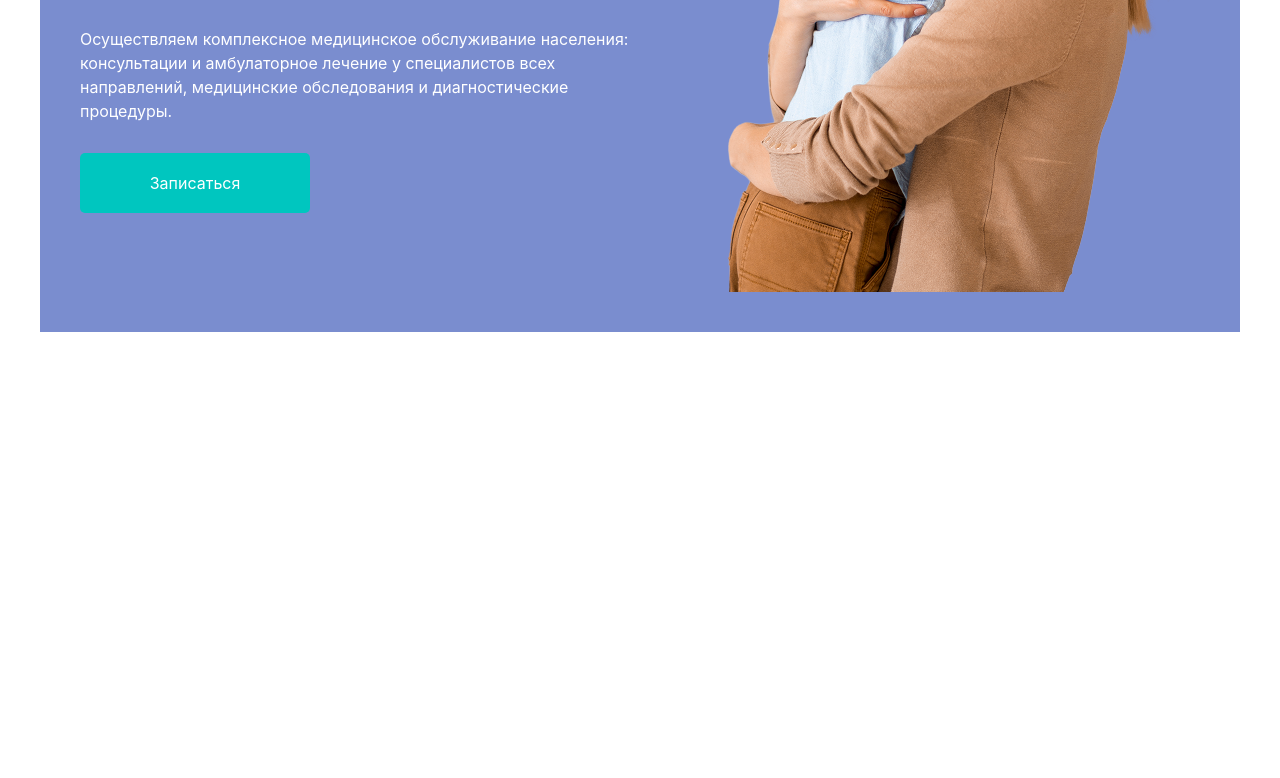
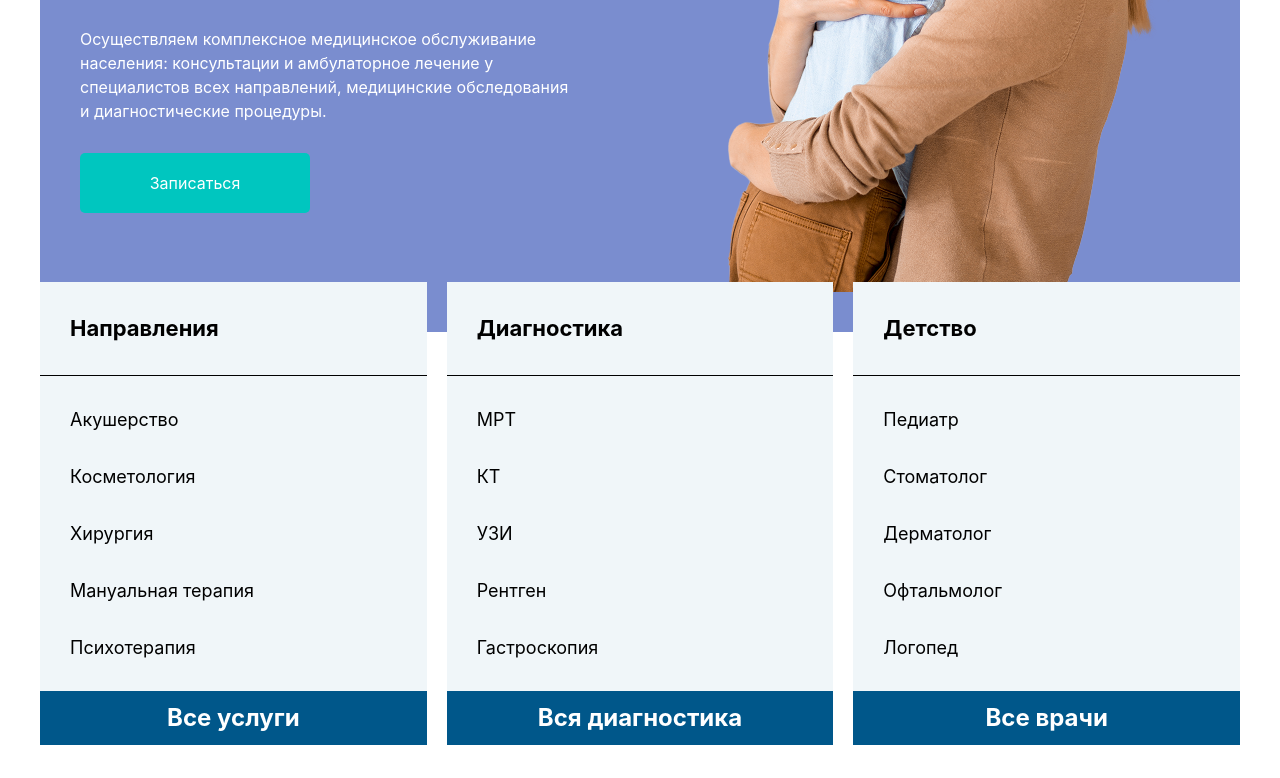
Before and after one commit to allastar09/Exam-project-repo, a website: page src/page2.html in a window 1280 px wide. Shown: the part 620-1398 px from the top of the page. Before the commit the page ends 952 px from the top, so only its background shows below. Drawn offline with nearby package versions, Linux system fonts and the light colour scheme; files that its build step writes are made by us from their sources.

Commit message:
i add section card

```diff
--- a/src/page2.html
+++ b/src/page2.html
@@ -69,13 +69,13 @@
 
     <main>
         <section class="max-w-300 m-auto bg-[#7A8DCF] h-auto mt-[30px]">
-            <div class="flex justify-between p-[40px] items-center">
+            <div class="flex justify-between p-[40px] items-center lg:flex-row flex-col-reverse">
                 <div class="flex flex-col text-center lg:text-start gap-y-[30px]">
                     <div>
-                        <h1 class="w-[599px] text-[60px] font-[700] text-white">Позаботьтесь о здоровье ребенка</h1>
+                        <h1 class="w-[500px] text-[60px] font-[700] text-white">Позаботьтесь о здоровье ребенка</h1>
                     </div>
                     <div>
-                        <p class="w-[550px] text-white ">
+                        <p class="w-[500px] text-white ">
                             Осуществляем комплексное медицинское обслуживание населения: консультации и амбулаторное лечение у специалистов всех направлений, медицинские обследования и диагностические процедуры.
                         </p>
                     </div>
@@ -88,6 +88,54 @@
                 </div>
             </div>
         </section>
+        <section class="max-w-300 m-auto">
+            <div class="flex items-center gap-[20px] lg:flex-row flex-col lg:relative lg:top-[-50px] mt-[20px] lg:mt-0 gap-y-[20px]">
+                <div class="w-[417px] h-[446px] bg-[#F0F6F9] ">
+                    <h1 class="text-[22px] font-bold p-[30px]">Направления</h1>
+                    <hr class="w-full">
+                    <div class="flex flex-col items-center lg:items-start p-[30px] gap-y-[30px]">
+                        <p class="text-[18px]">Акушерство</p>
+                        <p class="text-[18px]">Косметология</p>
+                        <p class="text-[18px]">Хирургия</p>
+                        <p class="text-[18px]">Мануальная терапия</p>
+                        <p class="text-[18px]">Психотерапия</p>
+                    </div>
+                    <div>
+                        <button class="w-[100%] h-[54px] bg-[#00578A] text-[white] m-auto font-bold text-[24px]">Все услуги</button>
+                    </div>
+                </div>
+
+                <div class="w-[417px] h-[446px] bg-[#F0F6F9] ">
+                    <h1 class="text-[22px] font-bold p-[30px]">Диагностика</h1>
+                    <hr class="w-full">
+                    <div class="flex flex-col items-center lg:items-start p-[30px] gap-y-[30px]">
+                        <p class="text-[18px]">МРТ</p>
+                        <p class="text-[18px]">КТ</p>
+                        <p class="text-[18px]">УЗИ</p>
+                        <p class="text-[18px]">Рентген</p>
+                        <p class="text-[18px]">Гастроскопия</p>
+                    </div>
+                    <div>
+                        <button class="w-[100%] h-[54px] bg-[#00578A] text-[white] m-auto font-bold text-[24px]">Вся диагностика</button>
+                    </div>
+                </div>
+
+                <div class="w-[417px] h-[446px] bg-[#F0F6F9] ">
+                    <h1 class="text-[22px] font-bold p-[30px]">Детство</h1>
+                    <hr class="w-full">
+                    <div class="flex flex-col items-center lg:items-start p-[30px] gap-y-[30px]">
+                        <p class="text-[18px]">Педиатр</p>
+                        <p class="text-[18px]">Стоматолог</p>
+                        <p class="text-[18px]">Дерматолог</p>
+                        <p class="text-[18px]">Офтальмолог</p>
+                        <p class="text-[18px]">Логопед</p>
+                    </div>
+                    <div>
+                        <button class="w-[100%] h-[54px] bg-[#00578A] text-[white] m-auto font-bold text-[24px]">Все врачи</button>
+                    </div>
+                </div>
+            </div>
+        </section>
     </main>
 </body>
 </html>
```
